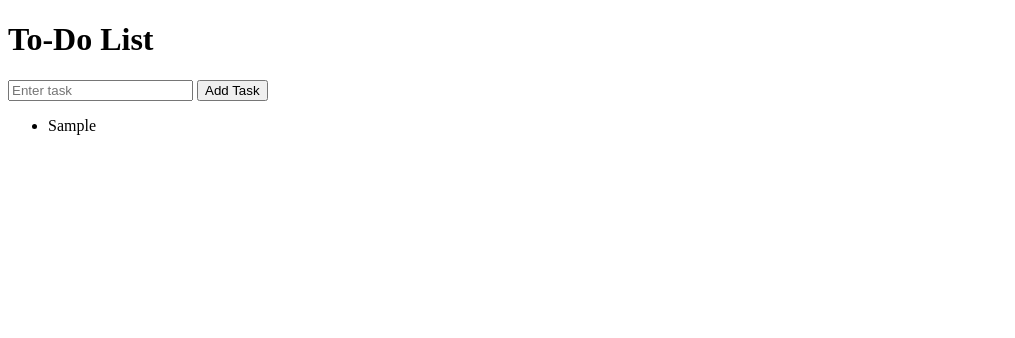
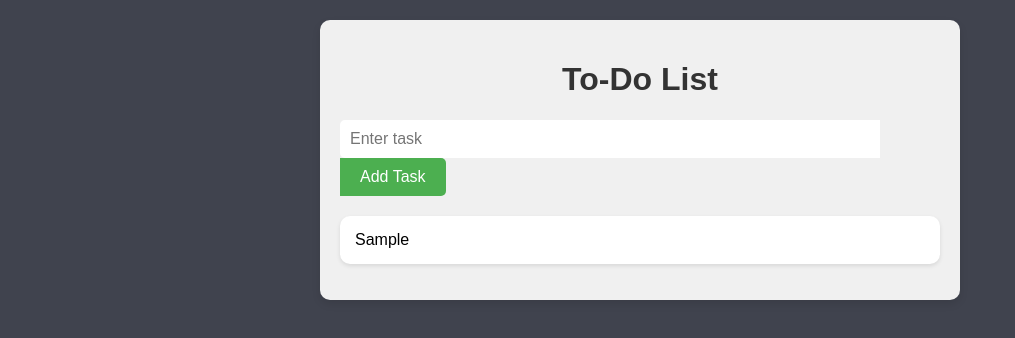
Before and after one commit to SaolGhra/listify, a plain HTML site: page index.html in a window 1280 px wide. Both pictures are taken after typing "Sample" into the empty fields and a click on the button "Add Task". Shown: the whole page, without its empty margins (0-1015 px from the left). Drawn offline with Linux system fonts and the light colour scheme.

Commit message:
V1.1.1
Css added and edited

```diff
--- a/index.html
+++ b/index.html
@@ -4,7 +4,7 @@
     <meta charset="UTF-8">
     <meta name="viewport" content="width=device-width, initial-scale=1.0">
     <title>Simple To-Do List</title>
-    <link rel="stylesheet" href="styles.css">
+    <link rel="stylesheet" href="styles/style.css">
 </head>
 <body>
     <div class="container">
--- a/styles/style.css
+++ b/styles/style.css
@@ -1,6 +1,12 @@
+:root {
+    --main-bg-color: #40434e;
+    --deep-slate-gray: #283f3b;
+    --text-primary: #99ddc8;
+}
+
 body {
     font-family: Arial, sans-serif;
-    background-color: #f4f4f4;
+    background-color: var(--main-bg-color);
     margin: 0;
     padding: 0;
 }
@@ -8,10 +14,10 @@ body {
 .container {
     max-width: 600px;
     margin: 20px auto;
-    background-color: #fff;
-    border-radius: 5px;
+    background-color: #f0f0f0;
+    border-radius: 10px;
     padding: 20px;
-    box-shadow: 0 2px 5px rgba(0, 0, 0, 0.1);
+    box-shadow: 0 4px 8px rgba(0, 0, 0, 0.1);
 }
 
 h1 {
@@ -25,20 +31,21 @@ h1 {
 
 input[type="text"] {
     width: calc(100% - 80px);
-    padding: 8px;
-    border: 1px solid #ccc;
+    padding: 10px;
+    border: none;
     border-radius: 5px 0 0 5px;
     font-size: 16px;
 }
 
 button {
-    padding: 8px 16px;
+    padding: 10px 20px;
     background-color: #4caf50;
     border: none;
     color: #fff;
     border-radius: 0 5px 5px 0;
     cursor: pointer;
     font-size: 16px;
+    transition: background-color 0.3s ease;
 }
 
 button:hover {
@@ -52,11 +59,18 @@ ul {
 
 li {
     margin-bottom: 10px;
-    padding: 8px;
-    background-color: #f9f9f9;
-    border-radius: 5px;
+    padding: 15px;
+    background-color: #fff;
+    border-radius: 10px;
+    box-shadow: 0 2px 4px rgba(0, 0, 0, 0.1);
+    transition: transform 0.3s ease;
+}
+
+li:hover {
+    transform: translateY(-3px);
 }
 
 .completed {
     text-decoration: line-through;
+    opacity: 0.7;
 }
```
